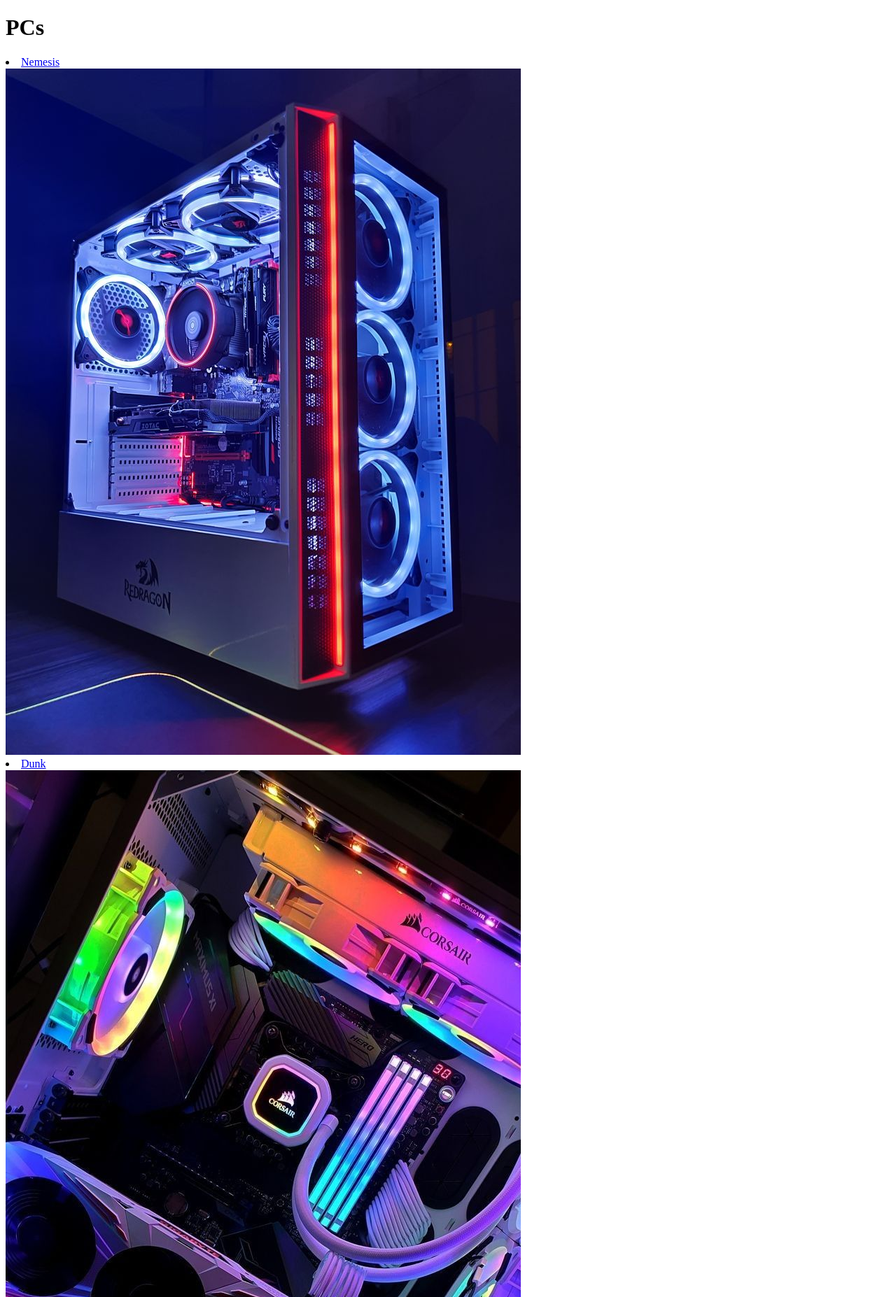
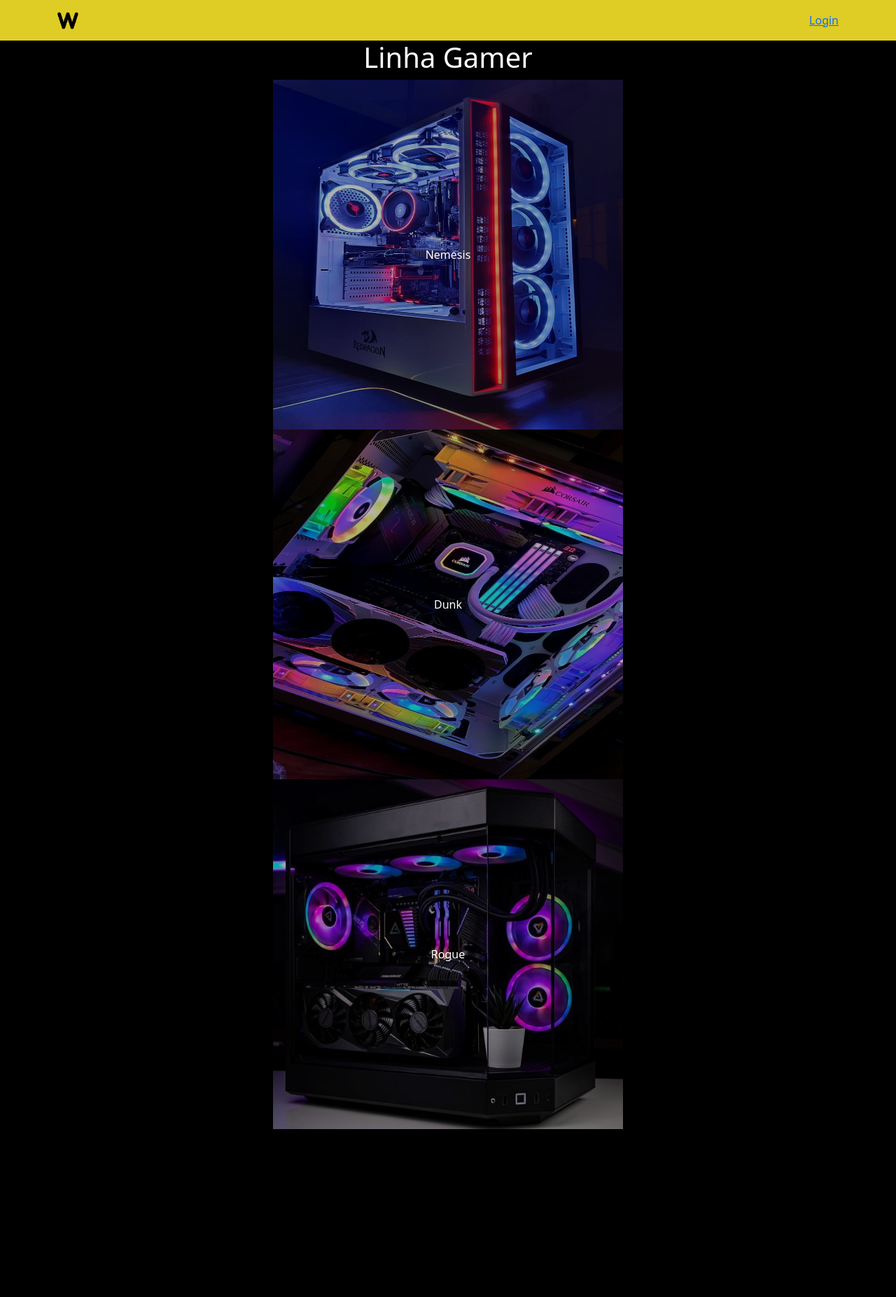
Before and after one commit to Rafaells-dv/WINecommerce, a Django app: page / in a window 1280 px wide. Shown: the top 1854 px of the page at 70% size. After the commit the page ends 1614 px from the top, so only its background shows below. Run offline with Django 4.2, Linux system fonts and the light colour scheme; data comes from the database, SQL or seed files in the repository.

Commit message:
algumas estilizações css

```diff
--- a/venda/admin.py
+++ b/venda/admin.py
@@ -1,9 +1,8 @@
 from django.contrib import admin
-from .models import PC, Produto, InstanciaProduto
+from .models import PC, Produto
 
 # Register your models here.
 
 
 admin.site.register(PC)
 admin.site.register(Produto)
-admin.site.register(InstanciaProduto)
--- a/venda/models.py
+++ b/venda/models.py
@@ -7,9 +7,9 @@ import uuid
 class Produto(models.Model):
     nome = models.CharField(max_length=100, help_text='Nome')
     descricao = models.CharField(max_length=100, help_text='Descrição')
-    preco = models.FloatField(max_length=100, help_text='Preço')
+    preco = models.FloatField(help_text='Preço')
     imagem = models.ImageField(upload_to='images', default='Sem imagem')
-
+    estoque = models.IntegerField(default=0)
     CATEGORIAS = (
         ('c', 'Computador'),
         ('p', 'Periférico'),
@@ -66,11 +66,3 @@ class PC(models.Model):
 
     def __str__(self):
         return self.produto.nome
-
-
-class InstanciaProduto(models.Model):
-    id = models.UUIDField(primary_key=True, default=uuid.uuid4, help_text='ID do produto')
-    produto = models.ForeignKey('Produto', on_delete=models.SET_NULL, null=True)
-
-    def __str__(self):
-        return self.produto.nome
--- /dev/null
+++ b/venda/static/css/styles.css
@@ -0,0 +1,19 @@
+/* Container holding the image and the text */
+.container {
+  position: relative;
+  text-align: center;
+  color: white;
+}
+/* Centered text */
+.centered {
+  position: absolute;
+  top: 50%;
+  left: 50%;
+  transform: translate(-50%, -50%);
+}
+#lista_imagem_produto {
+  opacity: 0.7;
+}
+#lista_imagem_produto:hover {
+  opacity: 1.0;
+}
--- a/venda/templates/base_generic.html
+++ b/venda/templates/base_generic.html
@@ -1,11 +1,41 @@
-<!DOCTYPE html>
+<!doctype html>
 <html lang="en">
-<head>
-    <meta charset="UTF-8">
+  <head>
+    <!-- Required meta tags -->
+    <meta charset="utf-8">
+    <meta name="viewport" content="width=device-width, initial-scale=1">
+
+    <!-- Bootstrap CSS -->
+    <link href="https://cdn.jsdelivr.net/npm/bootstrap@5.0.2/dist/css/bootstrap.min.css" rel="stylesheet" integrity="sha384-EVSTQN3/azprG1Anm3QDgpJLIm9Nao0Yz1ztcQTwFspd3yD65VohhpuuCOmLASjC" crossorigin="anonymous">
     <title>WIN</title>
-</head>
-<body>
-{% block content %}
-{% endblock %}
-</body>
+    {% load static %}
+    <link rel="stylesheet" href="{% static 'css/styles.css' %}" />
+    {% block head %}
+    {% endblock %}
+  </head>
+  <body style="background-color:black;">
+  <nav style="background-color: #DFCC24 !important;" class="navbar navbar-light bg-light">
+    <div class="container">
+      <a class="navbar-brand" href="{% url 'home' %}">
+        <img src="/media/logopreta.png" alt="" width="30" height="30" >
+      </a>
+      <a href="">Login</a>
+    </div>
+  </nav>
+    <div style="text-align: center;" class="container">
+    {% block content %}
+
+    <!-- Optional JavaScript; choose one of the two! -->
+
+    <!-- Option 1: Bootstrap Bundle with Popper -->
+    <script src="https://cdn.jsdelivr.net/npm/bootstrap@5.0.2/dist/js/bootstrap.bundle.min.js" integrity="sha384-MrcW6ZMFYlzcLA8Nl+NtUVF0sA7MsXsP1UyJoMp4YLEuNSfAP+JcXn/tWtIaxVXM" crossorigin="anonymous"></script>
+
+    <!-- Option 2: Separate Popper and Bootstrap JS -->
+    <!--
+    <script src="https://cdn.jsdelivr.net/npm/@popperjs/core@2.9.2/dist/umd/popper.min.js" integrity="sha384-IQsoLXl5PILFhosVNubq5LC7Qb9DXgDA9i+tQ8Zj3iwWAwPtgFTxbJ8NT4GN1R8p" crossorigin="anonymous"></script>
+    <script src="https://cdn.jsdelivr.net/npm/bootstrap@5.0.2/dist/js/bootstrap.min.js" integrity="sha384-cVKIPhGWiC2Al4u+LWgxfKTRIcfu0JTxR+EQDz/bgldoEyl4H0zUF0QKbrJ0EcQF" crossorigin="anonymous"></script>
+    -->
+    {% endblock %}
+    </div>
+  </body>
 </html>
--- a/venda/templates/venda/produto_detail.html
+++ b/venda/templates/venda/produto_detail.html
@@ -1,10 +1,14 @@
 {% extends "base_generic.html" %}
-
+{% block head %}
+{% load static %}
+<link rel="stylesheet" href="{% static 'css/styles.css' %}" />
+{% endblock %}
 {% block content %}
   <h1>{{ produto.nome }}</h1>
   <img style="width: 245px; height: 247px" src="{{ produto.imagem.url }}"/>
   <h2>Configuração</h2>
   {% for chave, produto in produto.pecas_pc.items %}
+
   <h3>- {{ chave }}: {{ produto }}</h3>
   {% endfor %}
 {% endblock %}}
--- a/venda/templates/venda/produto_list.html
+++ b/venda/templates/venda/produto_list.html
@@ -1,12 +1,20 @@
 {% extends "base_generic.html" %}
+{% block head %}
+{% endblock %}
+{% block content %}
+<h1>Linha Gamer</h1>
 
-{% block content %}
-<h1>PCs</h1>
-<p>
     {% for pc in produto_list %}
-    <li><a href="{{ pc.get_absolute_url }}">{{ pc.nome }}</a></li>
-    <img src="{{ pc.imagem.url }}"/>
+    <main id="boxes">
+    <a href="{{ pc.get_absolute_url }}">
+    <div class="container">
+        <img src="{{ pc.imagem.url }}" width="500" height="500" id="lista_imagem_produto"/>
+        <div class="centered">
+            {{ pc.nome }}
+        </div>
+    </div>
+    </a>
+    </main>
     {% endfor %}
 
-</p>
 {% endblock %}
--- a/venda/views.py
+++ b/venda/views.py
@@ -1,5 +1,5 @@
 from django.views.generic import ListView, DetailView
-from .models import PC, Produto
+from .models import Produto
 
 
 # Create your views here.
```
Also changed, not shown: db.sqlite3, media/logo.png (added), media/logopreta.png (added), venda/migrations/0013_produto_estoque_delete_instanciaproduto.py (added), venda/migrations/0014_alter_produto_estoque_alter_produto_preco.py (added).
